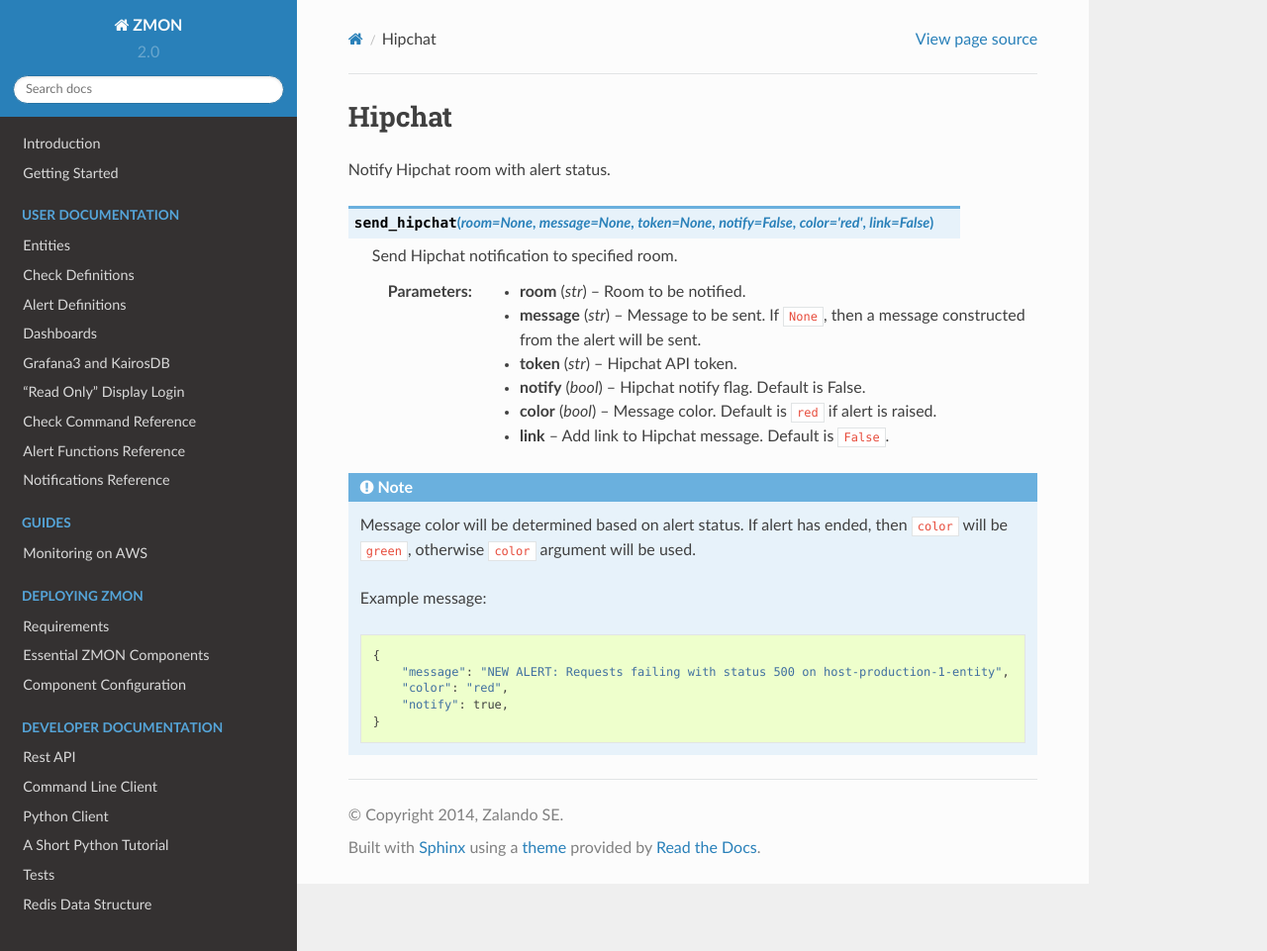
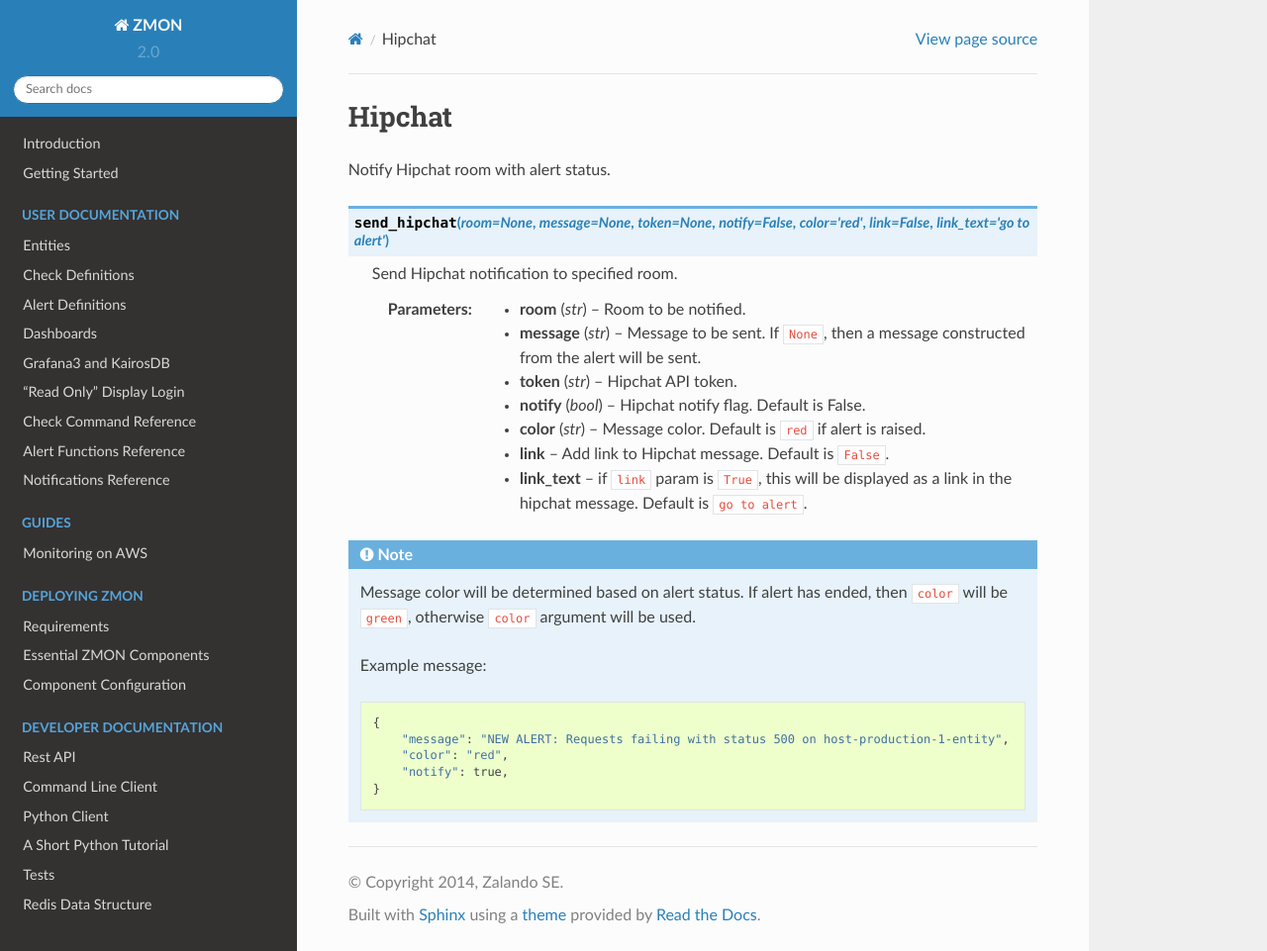
Before and after one commit to zalando-zmon/zmon-docs, a Sphinx documentation site: the page built from docs/user/notifications/hipchat.rst, in a window 1280 px wide and 961 px high. Shown: the whole window at 99% size. Built offline with Sphinx 7.4.7 and the Read the Docs theme 2.0.0, drawn with Linux system fonts in a browser that asks for light colours.

Commit message:
#265 add new param

```diff
--- a/docs/user/notifications/hipchat.rst
+++ b/docs/user/notifications/hipchat.rst
@@ -3,7 +3,7 @@
 
 Notify Hipchat room with alert status.
 
-.. py:function:: send_hipchat(room=None, message=None, token=None, notify=False, color='red', link=False)
+.. py:function:: send_hipchat(room=None, message=None, token=None, notify=False, color='red', link=False, link_text='go to alert')
 
     ::
 
@@ -27,6 +27,9 @@
     :param link: Add link to Hipchat message. Default is ``False``.
     :type color: bool
 
+    :param link_text: if ``link`` param is ``True``, this will be displayed as a link in the hipchat message. Default is  ``go to alert``.
+    :type color: str
+
 .. note::
 
     Message color will be determined based on alert status. If alert has ended, then ``color`` will be ``green``, otherwise ``color`` argument will be used.
```
